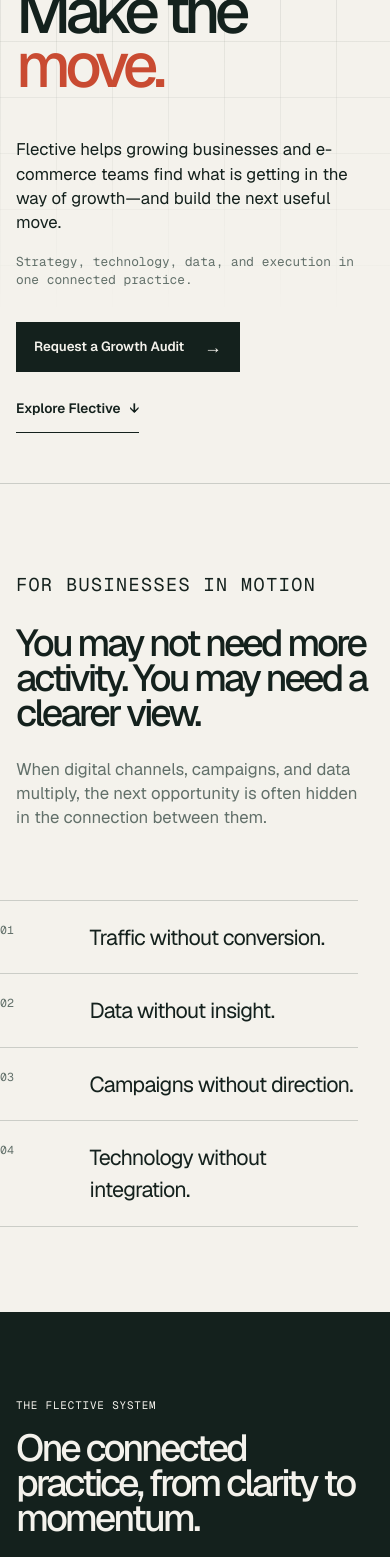
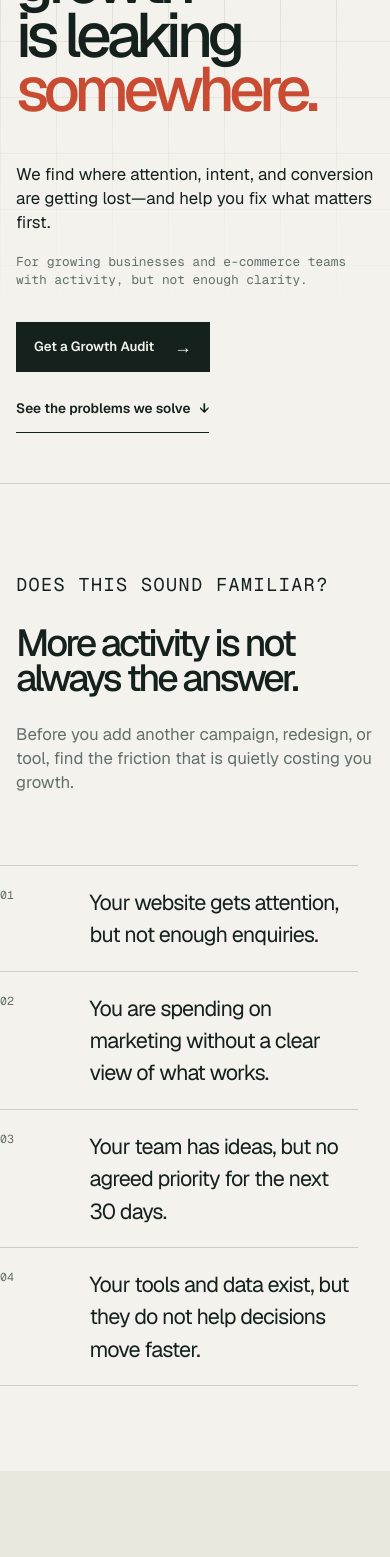
Before and after one commit to Articial/flective, a Next.js app in the folder apps/web/: page / in a window 390 px wide. Shown: the part 360-1917 px from the top of the page. Built offline with nearby package versions, Linux system fonts and the light colour scheme.

Commit message:
feat: reposition Flective website for conversion

```diff
--- a/apps/web/src/app/audit/page.tsx
+++ b/apps/web/src/app/audit/page.tsx
@@ -1,33 +1,17 @@
 import type { Metadata } from "next";
 import Link from "next/link";
 
-export const metadata: Metadata = {
-  title: "Growth Audit",
-  description: "A focused review of the digital friction between attention, action, and growth.",
-};
+export const metadata: Metadata = { title: "Growth Audit", description: "Find the conversion and growth friction costing your business attention, enquiries, and revenue." };
 
-const deliverables = [
-  ["01", "Signal review", "A practical read of your website, customer journey, content, and available performance signals."],
-  ["02", "Growth friction map", "The clearest points where attention, intent, or measurement are being lost."],
-  ["03", "Priority plan", "Five high-leverage moves, sequenced into a realistic 30-day action plan."],
-];
+const deliverables = [["01", "Signal review", "A practical read of your website, store, customer journey, and available performance signals."], ["02", "Friction map", "The clearest points where attention, intent, or measurement are being lost."], ["03", "Priority plan", "Five high-leverage moves, sequenced into a realistic 30-day action plan."]];
+const fit = ["You have a website, store, or active digital channel", "You are getting attention but not enough action", "You want priorities before investing in more activity", "You are open to implementation after the diagnosis"];
 
 export default function AuditPage() {
   return <>
-    <section className="page-hero audit-hero">
-      <div className="shell">
-        <p className="eyebrow">Flective / Growth Audit</p>
-        <h1>Find the friction before you add more activity.</h1>
-        <p> A focused review for growing businesses and e-commerce teams that already have digital activity, but need a clearer path from attention to action.</p>
-        <div className="hero-actions page-actions"><Link className="button" href="/contact">Request a Growth Audit <span>→</span></Link><a className="text-link" href="#deliverables">What you receive <span>↓</span></a></div>
-      </div>
-    </section>
-    <section className="section" id="deliverables"><div className="shell">
-      <div className="section-intro"><p className="eyebrow">The output</p><div><h2 className="section-heading">A clearer view of what to change next.</h2><p className="section-lede">This is not a vanity score or a generic checklist. It is a decision document designed to help you choose the next useful move.</p></div></div>
-      <div className="audit-deliverables">{deliverables.map(([number, title, copy]) => <article key={number}><span>{number}</span><h3>{title}</h3><p>{copy}</p></article>)}</div>
-    </div></section>
-    <section className="section system-section"><div className="shell"><p className="eyebrow">How it works</p><h2 className="section-heading">Understand. Prioritize. Move.</h2><div className="audit-steps"><div><span>01</span><strong>Share the context</strong><p>Tell us what you sell, where customers come from, and what currently feels unclear.</p></div><div><span>02</span><strong>We investigate</strong><p>We examine the visible customer journey, market context, and signals available to you.</p></div><div><span>03</span><strong>You get the next moves</strong><p>Receive a concise, prioritized plan—with implementation support available when useful.</p></div></div></div></section>
-    <section className="section"><div className="shell audit-fit"><div><p className="eyebrow">Good fit for</p><h2 className="section-heading">Businesses with activity, not yet enough clarity.</h2></div><ul><li>Websites or stores receiving attention but not enough action.</li><li>Teams spending on campaigns without a shared view of performance.</li><li>Founders who need a practical second look before investing further.</li></ul></div></section>
-    <section className="section cta-section"><div className="shell"><p className="eyebrow">Start with the problem</p><h2>Send the context. We&apos;ll find the signal.</h2><p>No obligation to buy an implementation project. The first step is a clearer question.</p><Link className="button button-light" href="/contact">Request a Growth Audit <span>→</span></Link></div></section>
+    <section className="page-hero audit-hero"><div className="shell"><p className="eyebrow">Flective / Fixed-scope offer</p><h1>Find the leak before you pour in more traffic.</h1><p>A focused Growth Audit for businesses and e-commerce teams that have digital activity, but need a clearer path from attention to action.</p><div className="audit-buyline"><strong>Fixed scope</strong><span>Website, store, journey, and signals</span><span>30-day priority plan</span></div><div className="hero-actions page-actions"><Link className="button" href="/contact">Request a Growth Audit <span>→</span></Link><a className="text-link" href="#deliverables">See what you receive <span>↓</span></a></div></div></section>
+    <section className="section" id="deliverables"><div className="shell"><div className="section-intro"><p className="eyebrow">What you get</p><div><h2 className="section-heading">Not a score. A decision document.</h2><p className="section-lede">The audit is designed to answer one commercial question: what should we fix first to create a better path to enquiry, purchase, or learning?</p></div></div><div className="audit-deliverables">{deliverables.map(([number, title, copy]) => <article key={number}><span>{number}</span><h3>{title}</h3><p>{copy}</p></article>)}</div></div></section>
+    <section className="section system-section"><div className="shell"><p className="eyebrow">The method</p><h2 className="section-heading">Three steps to a clearer next move.</h2><div className="audit-steps"><div><span>01</span><strong>Share the context</strong><p>Tell us what you sell, where customers come from, and what currently feels stuck.</p></div><div><span>02</span><strong>We investigate</strong><p>We examine the visible journey, market context, and signals available to you.</p></div><div><span>03</span><strong>You get the priorities</strong><p>Receive a concise plan. Implementation support is available when the next move is clear.</p></div></div></div></section>
+    <section className="section"><div className="shell audit-fit"><div><p className="eyebrow">Good fit if</p><h2 className="section-heading">You have activity. You need clarity.</h2><p className="section-lede">The audit is deliberately practical. It is for teams who want to make a better next investment—not buy a large transformation programme.</p></div><ul>{fit.map((item) => <li key={item}>{item}</li>)}</ul></div></section>
+    <section className="section pricing-section"><div className="shell pricing-card"><div><p className="eyebrow">Commercially simple</p><h2>Start small. Know more. Decide better.</h2><p>We will confirm scope and pricing after a short fit check. No obligation to buy a larger implementation project.</p></div><Link className="button" href="/contact">Ask about the audit <span>→</span></Link></div></section>
   </>;
 }
--- a/apps/web/src/app/page.tsx
+++ b/apps/web/src/app/page.tsx
@@ -3,41 +3,33 @@ import { ArrowLink } from "@/components/arrow-link";
 import { services } from "@/content/services";
 import { caseStudies } from "@/content/work";
 
-const friction = ["Traffic without conversion.", "Data without insight.", "Campaigns without direction.", "Technology without integration."];
-const process = [
-  ["01", "Discover", "Understand the business, customer, and existing signals."],
-  ["02", "Diagnose", "Find the friction, opportunity, and priority."],
-  ["03", "Define", "Turn insight into a decision people can act on."],
-  ["04", "Build", "Create the experience, system, or campaign it requires."],
-  ["05", "Grow", "Measure, iterate, and improve what matters."],
+const problems = [
+  ["01", "Your website gets attention, but not enough enquiries."],
+  ["02", "You are spending on marketing without a clear view of what works."],
+  ["03", "Your team has ideas, but no agreed priority for the next 30 days."],
+  ["04", "Your tools and data exist, but they do not help decisions move faster."],
 ];
+const outcomes = ["A clearer view of where growth is leaking", "A short list of what to fix first", "A practical plan your team can actually execute"];
+const process = [["01", "Share the context", "Tell us what you sell, where customers come from, and what feels stuck."], ["02", "We find the friction", "We review the customer journey, signals, and market context around the problem."], ["03", "You get the next moves", "Receive a concise priority plan—with implementation support available when useful."]];
 
 export default function Home() {
   return <>
-    <section className="hero">
-      <div className="signal-field" />
-      <div className="hero-inner">
-        <div className="hero-label"><span>Flective / Digital Growth &amp; Intelligence</span><span>Indonesia / Remote</span></div>
-        <h1>See the signal.<br />Make the <em>move.</em></h1>
-        <div className="hero-bottom">
-          <div><p>Flective helps growing businesses and e-commerce teams find what is getting in the way of growth—and build the next useful move.</p><p className="hero-proof">Strategy, technology, data, and execution in one connected practice.</p></div>
-          <div className="hero-actions"><Link className="button" href="/audit">Request a Growth Audit <span>→</span></Link><a className="text-link" href="#system">Explore Flective <span>↓</span></a></div>
-        </div>
-      </div>
-    </section>
+    <section className="hero commercial-hero"><div className="signal-field" /><div className="hero-inner"><div className="hero-label"><span>Flective / Digital Growth Partner</span><span>Indonesia / Remote</span></div><h1>Your digital growth<br />is leaking <em>somewhere.</em></h1><div className="hero-bottom"><div><p>We find where attention, intent, and conversion are getting lost—and help you fix what matters first.</p><p className="hero-proof">For growing businesses and e-commerce teams with activity, but not enough clarity.</p></div><div className="hero-actions"><Link className="button" href="/audit">Get a Growth Audit <span>→</span></Link><a className="text-link" href="#problems">See the problems we solve <span>↓</span></a></div></div></div></section>
 
-    <section className="section"><div className="shell section-intro"><p className="eyebrow">For businesses in motion</p><div><h2 className="section-heading">You may not need more activity. You may need a clearer view.</h2><p className="section-lede">When digital channels, campaigns, and data multiply, the next opportunity is often hidden in the connection between them.</p></div></div><div className="shell friction-list">{friction.map((item, index) => <div key={item}><span>0{index + 1}</span><p>{item}</p></div>)}</div></section>
+    <section id="problems" className="section"><div className="shell section-intro"><p className="eyebrow">Does this sound familiar?</p><div><h2 className="section-heading">More activity is not always the answer.</h2><p className="section-lede">Before you add another campaign, redesign, or tool, find the friction that is quietly costing you growth.</p></div></div><div className="shell friction-list">{problems.map(([number, text]) => <div key={number}><span>{number}</span><p>{text}</p></div>)}</div></section>
 
-    <section id="system" className="section system-section"><div className="shell"><p className="eyebrow">The Flective system</p><h2 className="section-heading">One connected practice, from clarity to momentum.</h2><div className="loop">{[["01", "Understand", "Intelligence finds what matters."], ["02", "Decide", "Growth defines what should change."], ["03", "Build", "Build creates what is needed."], ["04", "Grow", "Measurement becomes new intelligence."]].map(([number, title, copy]) => <div className="loop-step" key={title}><span>{number}</span><strong>{title}</strong><p>{copy}</p></div>)}</div><p className="loop-note">The work is not a handoff between disconnected services. Each move informs the next one.</p></div></section>
+    <section className="section offer-section"><div className="shell offer-layout"><div><p className="eyebrow">Start here / Fixed-scope offer</p><h2 className="section-heading">Growth Audit</h2><p className="section-lede">A focused review of your website, store, customer journey, and visible performance signals—so you know what deserves attention next.</p><Link className="text-link" href="/audit">See what the audit includes <span>→</span></Link></div><div className="offer-card"><div className="offer-card-top"><span>FLECTIVE / AUDIT</span><span>01</span></div><h3>Find the five changes most likely to improve your next 30 days.</h3><ul>{outcomes.map((outcome) => <li key={outcome}><span>+</span>{outcome}</li>)}</ul><Link className="button" href="/audit">View the offer <span>→</span></Link></div></div></section>
 
-    <section className="section"><div className="shell"><p className="eyebrow">Capabilities</p><h2 className="section-heading">Different disciplines. One direction.</h2><div className="capability-grid">{services.map((service, index) => <article className="capability" key={service.slug}><span className="number">0{index + 1} / {service.eyebrow.split("—")[1]?.trim()}</span><h3>{service.name}</h3><p>{service.statement}</p><ArrowLink href={`/services/${service.slug}`}>Explore {service.name}</ArrowLink></article>)}</div><div className="section-bridge"><p>Need a place to start?</p><Link className="text-link" href="/audit">Start with the Growth Audit <span>→</span></Link></div></div></section>
+    <section className="section system-section"><div className="shell"><p className="eyebrow">How the work connects</p><h2 className="section-heading">Diagnosis first. Execution second.</h2><div className="loop">{[["01", "Diagnose", "Find the problem behind the symptom."], ["02", "Prioritize", "Choose the move with the clearest commercial upside."], ["03", "Build", "Make the improvement real in the tools your business uses."], ["04", "Measure", "Learn what changed and what deserves attention next."]].map(([number, title, copy]) => <div className="loop-step" key={title}><span>{number}</span><strong>{title}</strong><p>{copy}</p></div>)}</div><p className="loop-note">We do not sell disconnected deliverables. We solve the problem in front of the business, then build what the next decision requires.</p></div></section>
 
-    <section className="section section-line"><div className="shell"><p className="eyebrow">Selected work</p><h2 className="section-heading">The proof is built through useful work.</h2><p className="section-lede section-lede-narrow">Flective case studies show the context, thinking, execution, and verified impact behind each engagement.</p><div className="work-grid">{caseStudies.map((study) => <Link href={`/work/${study.slug}`} className={`work-card ${study.palette}`} key={study.slug}><div className="work-card-meta"><span>{study.client}</span><span>{study.year}</span></div><h3>{study.project}</h3><p>{study.summary}</p><span className="arrow-link">View framework <span>↗</span></span></Link>)}</div></div></section>
+    <section className="section"><div className="shell"><p className="eyebrow">What we can help with</p><h2 className="section-heading">One partner across the growth bottleneck.</h2><div className="capability-grid">{services.map((service, index) => <article className="capability" key={service.slug}><span className="number">0{index + 1} / {service.eyebrow.split("—")[1]?.trim()}</span><h3>{service.name}</h3><p>{service.statement}</p><ArrowLink href={`/services/${service.slug}`}>See how we help</ArrowLink></article>)}</div></div></section>
 
-    <section className="section philosophy"><div className="shell"><p className="eyebrow">The philosophy</p><h2>Reflect.<br />Reframe.<br />Grow.</h2><p>Reflection is not hesitation. It is the discipline of seeing a situation clearly enough to make the next decision count.</p></div></section>
+    <section className="section section-line"><div className="shell"><p className="eyebrow">Proof, not promises</p><h2 className="section-heading">Useful work creates the evidence.</h2><p className="section-lede section-lede-narrow">We are building a body of work around real business problems. Every case study will show the context, decision, execution, and verified impact.</p><div className="work-grid">{caseStudies.map((study) => <Link href={`/work/${study.slug}`} className={`work-card ${study.palette}`} key={study.slug}><div className="work-card-meta"><span>{study.client}</span><span>{study.year}</span></div><h3>{study.project}</h3><p>{study.summary}</p><span className="arrow-link">View the work <span>↗</span></span></Link>)}</div><div className="section-bridge"><p>Want to be the next useful case?</p><Link className="text-link" href="/contact">Tell us what is stuck <span>→</span></Link></div></div></section>
 
-    <section className="section"><div className="shell"><p className="eyebrow">How we work</p><h2 className="section-heading">Clarity before complexity.</h2><div className="process-list">{process.map(([number, title, copy]) => <article className="process-item" key={number}><span>{number}</span><h3>{title}</h3><p>{copy}</p></article>)}</div></div></section>
+    <section className="section philosophy"><div className="shell"><p className="eyebrow">The principle behind the work</p><h2>Reflect.<br />Reframe.<br />Grow.</h2><p>Good growth starts by seeing the situation clearly enough to make the next decision count.</p></div></section>
 
-    <section className="section cta-section"><div className="shell"><p className="eyebrow">Start with a better question</p><h2>Your next growth opportunity might already be visible.</h2><p>Share the context. We&apos;ll help you decide what deserves attention first.</p><Link className="button button-light" href="/audit">Request a Growth Audit <span>→</span></Link></div></section>
+    <section className="section"><div className="shell"><p className="eyebrow">The first engagement</p><h2 className="section-heading">A clear process, without the agency theatre.</h2><div className="process-list">{process.map(([number, title, copy]) => <article className="process-item" key={number}><span>{number}</span><h3>{title}</h3><p>{copy}</p></article>)}</div></div></section>
+
+    <section className="section cta-section"><div className="shell"><p className="eyebrow">Take the first step</p><h2>Know what to fix before you spend more.</h2><p>Share the context. We will help you decide whether an audit is the right next move.</p><Link className="button button-light" href="/audit">Get a Growth Audit <span>→</span></Link></div></section>
   </>;
 }
--- a/apps/web/src/app/services/page.tsx
+++ b/apps/web/src/app/services/page.tsx
@@ -1,9 +1,10 @@
 import type { Metadata } from "next";
+import Link from "next/link";
 import { ArrowLink } from "@/components/arrow-link";
 import { services } from "@/content/services";
 
-export const metadata: Metadata = { title: "Services", description: "Intelligence, Growth, and Build—connected capabilities for better digital decisions." };
+export const metadata: Metadata = { title: "Services", description: "Practical growth, intelligence, and build support for businesses that need a clearer next move." };
 
 export default function ServicesPage() {
-  return <><section className="page-hero"><div className="shell"><p className="eyebrow">Services</p><h1>From insight to execution. Without losing the thread.</h1><p>Flective brings intelligence, growth, and build together around the business problem—not around a predefined deliverable.</p></div></section><section className="section"><div className="shell service-list">{services.map((service, index) => <article className="service-row" key={service.slug}><span className="num">0{index + 1}</span><h2>{service.name}</h2><p>{service.description}</p><ArrowLink href={`/services/${service.slug}`}>Explore</ArrowLink></article>)}</div></section><section className="section philosophy"><div className="shell"><p className="eyebrow">How they connect</p><h2 style={{maxWidth: "1050px"}}>Intelligence finds it. Growth focuses it. Build makes it real.</h2></div></section></>;
+  return <><section className="page-hero"><div className="shell"><p className="eyebrow">Services / Solve the bottleneck</p><h1>Choose the problem. We bring the right capability.</h1><p>Flective combines intelligence, growth, and build around the commercial problem—not around a predefined deliverable.</p><div className="hero-actions page-actions"><Link className="button" href="/audit">Start with a Growth Audit <span>→</span></Link></div></div></section><section className="section"><div className="shell service-list">{services.map((service, index) => <article className="service-row" key={service.slug}><span className="num">0{index + 1}</span><h2>{service.name}</h2><p>{service.description}</p><ArrowLink href={`/services/${service.slug}`}>See how we help</ArrowLink></article>)}</div></section><section className="section philosophy"><div className="shell"><p className="eyebrow">The connected model</p><h2 style={{maxWidth: "1050px"}}>Find the leak. Choose the move. Build what makes it better.</h2></div></section></>;
 }
--- a/apps/web/src/components/header.tsx
+++ b/apps/web/src/components/header.tsx
@@ -4,7 +4,7 @@ import Link from "next/link";
 import { useEffect, useState } from "react";
 
 const links = [
-  { href: "/audit", label: "Growth Audit" },
+  { href: "/audit", label: "Audit" },
   { href: "/services", label: "Services" },
   { href: "/work", label: "Work" },
   { href: "/about", label: "About" },
```
Also changed, not shown: apps/web/src/app/globals.css (+16 -1 lines).
